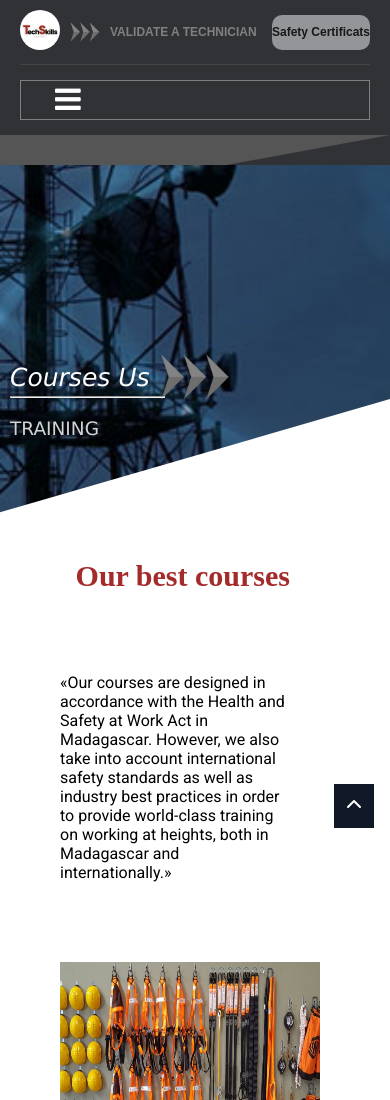
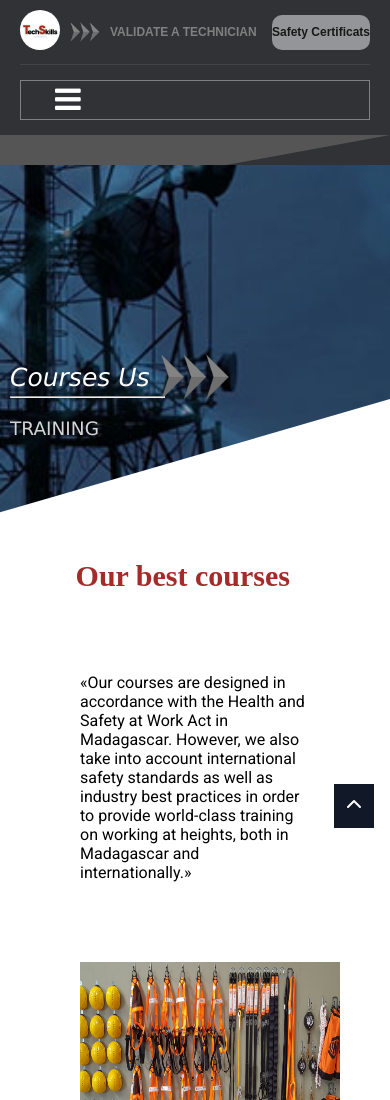
Before and after one commit to Stephanorova/techskills_site_web, a React (Create React App) app: page /cours in a window 390 px wide. Shown: the top 1100 px of the page. Built offline with nearby package versions, Linux system fonts and the light colour scheme.

Commit message:
suppression de code non utile

```diff
--- a/src/Cours/SousCours/index.css
+++ b/src/Cours/SousCours/index.css
@@ -95,4 +95,15 @@ position: relative;
     .containers p:nth-child(3){
         display: none;
     }
+    .toutelescours p{
+        margin-left: 20px;
+        width: 100%;
+    }
+    .rawp{
+        display: flex;
+        width: 100%;
+        margin: 0 20px;
+        gap: 8rem;
+        margin-top: 80px;
+    }
 }
```
Also changed, not shown: src/Accueil/SousHome/SousHome.jsx (+0 -85 lines).
